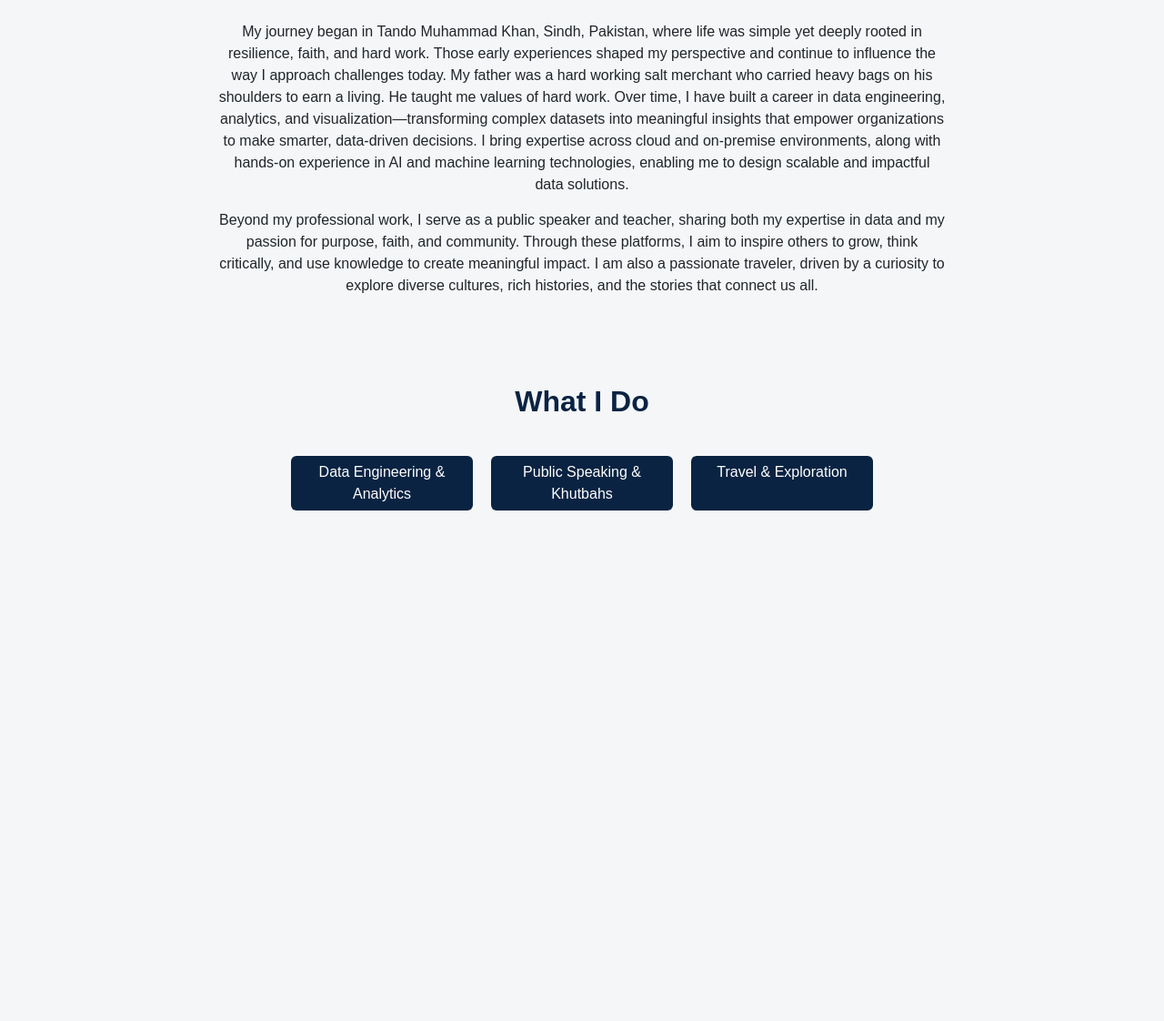
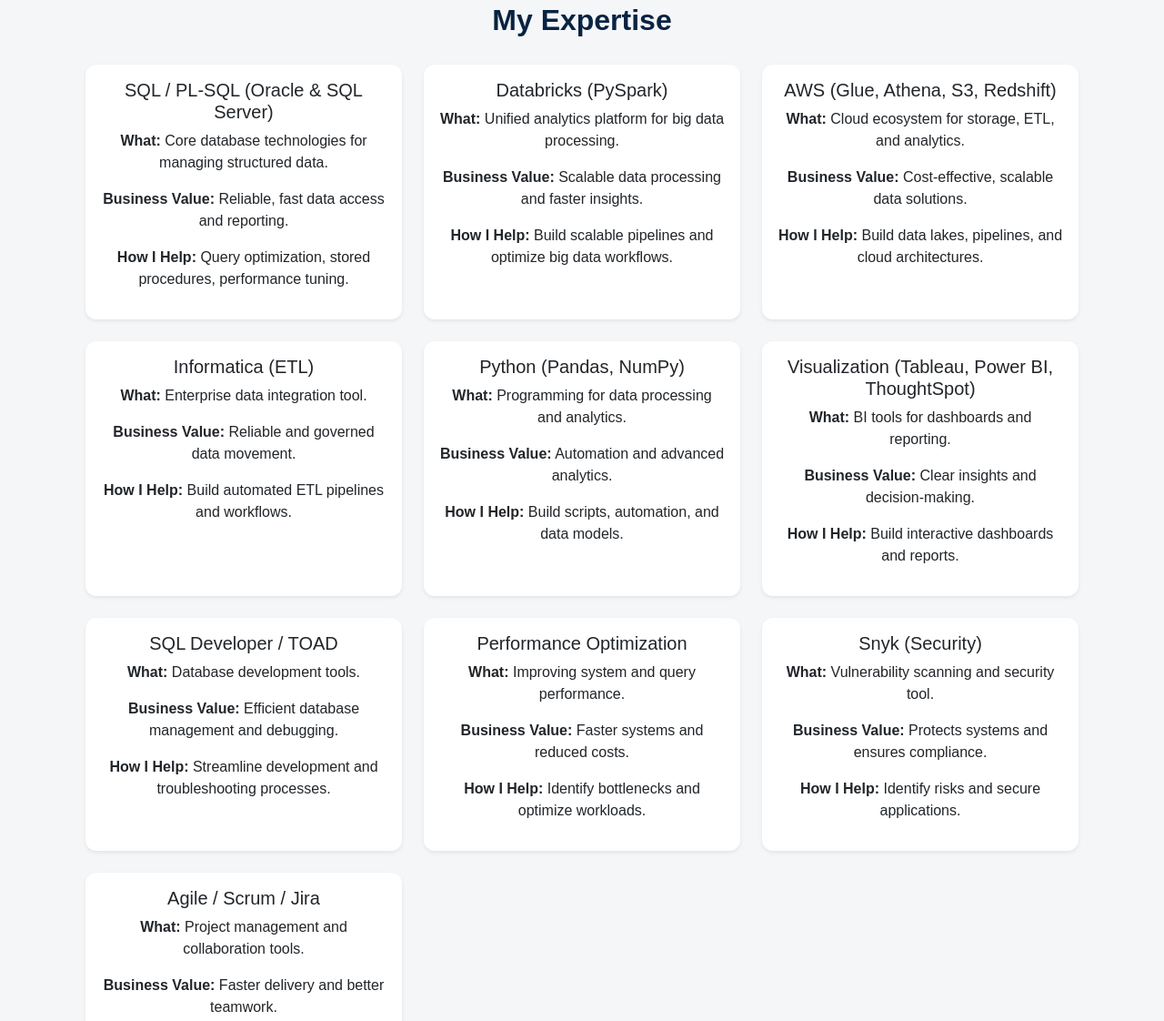
Before and after one commit to asadushaikh/asadushaikh.github.io, a plain HTML site: page index.html in a window 1280 px wide. Shown: the part 644-1766 px from the top of the page at 91% size. Before the commit the page ends 1263 px from the top, so only its background shows below. Drawn offline with nearby package versions, Linux system fonts and the light colour scheme.

Commit message:
Update index.html

```diff
--- a/index.html
+++ b/index.html
@@ -36,6 +36,17 @@
 
     border:3px solid #0a2342;  /* optional: clean frame */
     box-shadow:0 4px 12px rgba(0,0,0,0.15); /* crisp look */
+}
+
+.card{
+    border:none;
+    border-radius:12px;
+    transition:all 0.3s ease;
+}
+
+.card:hover{
+    transform:translateY(-5px);
+    box-shadow:0 8px 20px rgba(0,0,0,0.15);
 }
 
 .hero h1{
@@ -122,6 +133,106 @@
 <section class="p-5 text-center">
 <div class="container">
 
+<!-- DATA TOOLS SECTION -->
+<section class="container py-5">
+  <h2 class="section-title text-center">My Expertise</h2>
+
+  <div class="row g-4">
+
+    <!-- CARD -->
+    <div class="col-md-6 col-lg-4">
+      <div class="card h-100 shadow-sm p-3">
+        <h5>SQL / PL-SQL (Oracle & SQL Server)</h5>
+        <p><strong>What:</strong> Core database technologies for managing structured data.</p>
+        <p><strong>Business Value:</strong> Reliable, fast data access and reporting.</p>
+        <p><strong>How I Help:</strong> Query optimization, stored procedures, performance tuning.</p>
+      </div>
+    </div>
+
+    <div class="col-md-6 col-lg-4">
+      <div class="card h-100 shadow-sm p-3">
+        <h5>Databricks (PySpark)</h5>
+        <p><strong>What:</strong> Unified analytics platform for big data processing.</p>
+        <p><strong>Business Value:</strong> Scalable data processing and faster insights.</p>
+        <p><strong>How I Help:</strong> Build scalable pipelines and optimize big data workflows.</p>
+      </div>
+    </div>
+
+    <div class="col-md-6 col-lg-4">
+      <div class="card h-100 shadow-sm p-3">
+        <h5>AWS (Glue, Athena, S3, Redshift)</h5>
+        <p><strong>What:</strong> Cloud ecosystem for storage, ETL, and analytics.</p>
+        <p><strong>Business Value:</strong> Cost-effective, scalable data solutions.</p>
+        <p><strong>How I Help:</strong> Build data lakes, pipelines, and cloud architectures.</p>
+      </div>
+    </div>
+
+    <div class="col-md-6 col-lg-4">
+      <div class="card h-100 shadow-sm p-3">
+        <h5>Informatica (ETL)</h5>
+        <p><strong>What:</strong> Enterprise data integration tool.</p>
+        <p><strong>Business Value:</strong> Reliable and governed data movement.</p>
+        <p><strong>How I Help:</strong> Build automated ETL pipelines and workflows.</p>
+      </div>
+    </div>
+
+    <div class="col-md-6 col-lg-4">
+      <div class="card h-100 shadow-sm p-3">
+        <h5>Python (Pandas, NumPy)</h5>
+        <p><strong>What:</strong> Programming for data processing and analytics.</p>
+        <p><strong>Business Value:</strong> Automation and advanced analytics.</p>
+        <p><strong>How I Help:</strong> Build scripts, automation, and data models.</p>
+      </div>
+    </div>
+
+    <div class="col-md-6 col-lg-4">
+      <div class="card h-100 shadow-sm p-3">
+        <h5>Visualization (Tableau, Power BI, ThoughtSpot)</h5>
+        <p><strong>What:</strong> BI tools for dashboards and reporting.</p>
+        <p><strong>Business Value:</strong> Clear insights and decision-making.</p>
+        <p><strong>How I Help:</strong> Build interactive dashboards and reports.</p>
+      </div>
+    </div>
+
+    <div class="col-md-6 col-lg-4">
+      <div class="card h-100 shadow-sm p-3">
+        <h5>SQL Developer / TOAD</h5>
+        <p><strong>What:</strong> Database development tools.</p>
+        <p><strong>Business Value:</strong> Efficient database management and debugging.</p>
+        <p><strong>How I Help:</strong> Streamline development and troubleshooting processes.</p>
+      </div>
+    </div>
+
+    <div class="col-md-6 col-lg-4">
+      <div class="card h-100 shadow-sm p-3">
+        <h5>Performance Optimization</h5>
+        <p><strong>What:</strong> Improving system and query performance.</p>
+        <p><strong>Business Value:</strong> Faster systems and reduced costs.</p>
+        <p><strong>How I Help:</strong> Identify bottlenecks and optimize workloads.</p>
+      </div>
+    </div>
+
+    <div class="col-md-6 col-lg-4">
+      <div class="card h-100 shadow-sm p-3">
+        <h5>Snyk (Security)</h5>
+        <p><strong>What:</strong> Vulnerability scanning and security tool.</p>
+        <p><strong>Business Value:</strong> Protects systems and ensures compliance.</p>
+        <p><strong>How I Help:</strong> Identify risks and secure applications.</p>
+      </div>
+    </div>
+
+    <div class="col-md-6 col-lg-4">
+      <div class="card h-100 shadow-sm p-3">
+        <h5>Agile / Scrum / Jira</h5>
+        <p><strong>What:</strong> Project management and collaboration tools.</p>
+        <p><strong>Business Value:</strong> Faster delivery and better teamwork.</p>
+        <p><strong>How I Help:</strong> Manage workflows, sprints, and communication.</p>
+      </div>
+    </div>
+
+  </div>
+</section>
+
 <h2 class="section-title">My Journey</h2>
 
 <p style="max-width:800px; margin:auto;">
```
